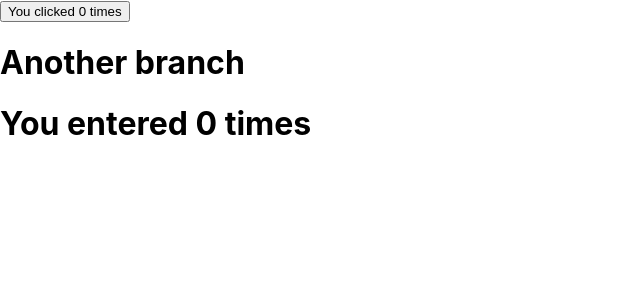
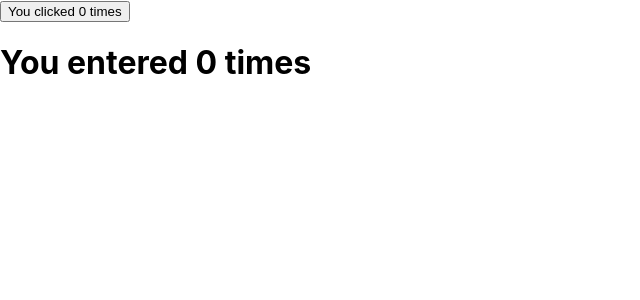
Before and after one commit to vlad1705/research, a React (Create React App) app: page / in a window 1280 px wide. Shown: the top 300 px of the page, without its empty margins (0-640 px from the left). Built offline with nearby package versions, Linux system fonts and the light colour scheme.

Commit message:
deleted h1 from hocounter

```diff
--- a/src/HoverCounter.js
+++ b/src/HoverCounter.js
@@ -4,7 +4,6 @@ import HoCounter from './HoCounter'
 function HoverCounter(props) {
     return (
         <>
-            <h1>Another branch</h1>
             <h1 onMouseEnter={props.func}>You entered {props.count} times</h1>
         </>
     )
```
Also changed, not shown: 1 other file (tests, documents, lock files or other folders).
